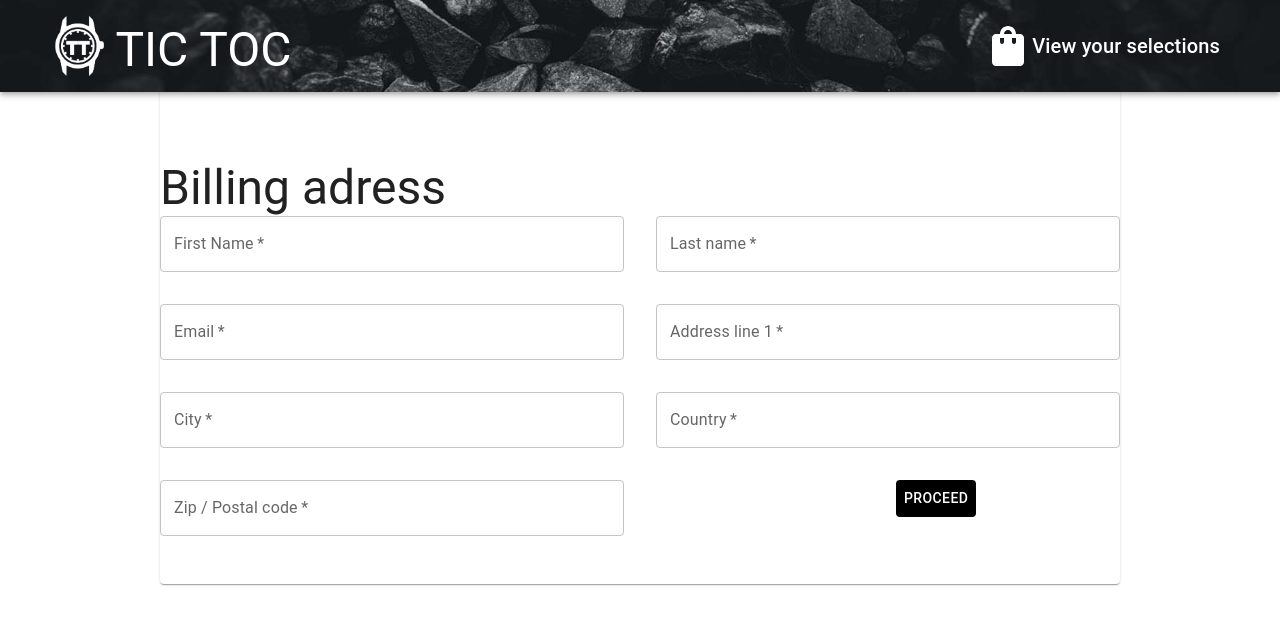
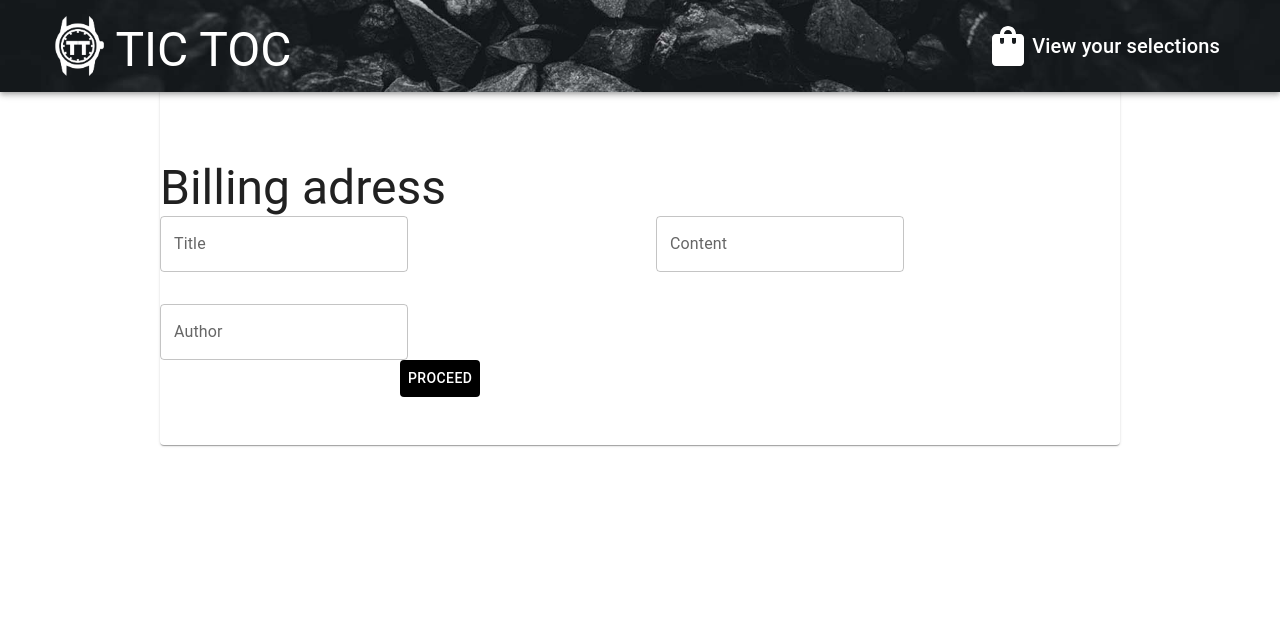
Before and after one commit to Prisberg/slutprojekt-webbshop, a React (Create React App) app: page /checkout/adress in a window 1280 px wide. Shown: the top 624 px of the page. Built offline with nearby package versions, Linux system fonts and the light colour scheme.

Commit message:
edited design

```diff
--- a/src/components/Checkout.tsx
+++ b/src/components/Checkout.tsx
@@ -1,13 +1,13 @@
-
 import { Grid, Button, Card, Typography, Select, MenuItem, TextField, InputLabel, FormControl, Paper } from "@mui/material";
-import { border, Box, color, display, margin, SxProps } from "@mui/system";
-import { userInfo } from "os";
+import { Box, SxProps } from "@mui/system";
+import { InputHTMLAttributes, useState } from "react";
 import { Link } from 'react-router-dom';
+import * as Yup from "yup";
+import { withFormik, FormikProps, FormikErrors, Form, Field, Formik, useFormik } from 'formik';
 
 
 
 function Checkout() {
-
 
   return (
     <Card sx={cardStyle}>
@@ -16,81 +16,51 @@ function Checkout() {
           Billing adress
         </Typography>
 
-        <Typography sx={{
-          textAlign: 'center'
-        }}>
-        </Typography>
+          <form >
         <Grid container spacing={4} sx={{ display: 'flex' }}>
           <Grid item xs={12} sm={6}>
             <TextField
-              required
-              fullWidth
-              id="first-name"
-              name="firstname"
-              label="First Name"
+              label="Title"
+              id="title"
+              name="title"
+              type="text"
+
+
             />
           </Grid>
           <Grid item xs={12} sm={6}>
             <TextField
-              required
-              fullWidth
-              id="last-name"
-              name="lastname"
-              label="Last name"
+              label="Content"
+              id="content"
+              name="content"
+              type="text"
+
+
             />
           </Grid>
           <Grid item xs={12} sm={6}>
-            <TextField
-              required
-              fullWidth
-              id="email"
-              name="email"
-              label="Email"
+          <TextField
+              label="Author"
+              id="author"
+              name="author"
+              type="text"
+
+
             />
           </Grid>
-          <Grid item xs={12} sm={6}>
-            <TextField
-              required
-              fullWidth
-              id="address"
-              name="address"
-              label="Address line 1"
-            />
+
           </Grid>
-          <Grid item xs={12} sm={6}>
-            <TextField
-              required
-              fullWidth
-              id="city"
-              name="city"
-              label="City"
-            />
-          </Grid>
-          <Grid item xs={12} sm={6}>
-            <TextField
-              required
-              fullWidth
-              id="country"
-              name="country"
-              label="Country"
-            />
-          </Grid>
-          <Grid item xs={12} sm={6}>
-            <TextField
-              required
-              fullWidth
-              id="post-code"
-              name="post-code"
-              label="Zip / Postal code"
-            />
-          </Grid>
+
+
           <Grid item xs={12} sm={6}>
             <Link to={'/checkout/delivery'} style={{textDecoration: 'none'}}>
               <Button sx={buttonStyle}
+
+              type="submit"
               >Proceed</Button>
             </Link>
           </Grid>
-        </Grid>
+          </form>
       </Box>
     </Card>
   );
--- a/src/components/Layout.tsx
+++ b/src/components/Layout.tsx
@@ -4,14 +4,24 @@ import Delivery from "./Delivery";
 import Navbar from "./Navbar";
 import ProductInfo from "./ProductInfo";
 import Products from "./productsPage";
-import { Box, SxProps } from "@mui/material";
+import { Box, createTheme, SxProps, ThemeProvider } from "@mui/material";
 import background from '../assets/images/nav-background.jpg'
 import Payment from "./Payment";
 import Overview from "./OrderOverview";
 import Confirmation from "./OrderConfirmation";
 
 
+
 function Layout() {
+
+  const theme = createTheme({
+    typography: {
+      fontFamily: [
+        'Cormorant SC',
+        'serif',
+      ].join(','),
+    },});
+
   return (
     <div>
       <Box
```
